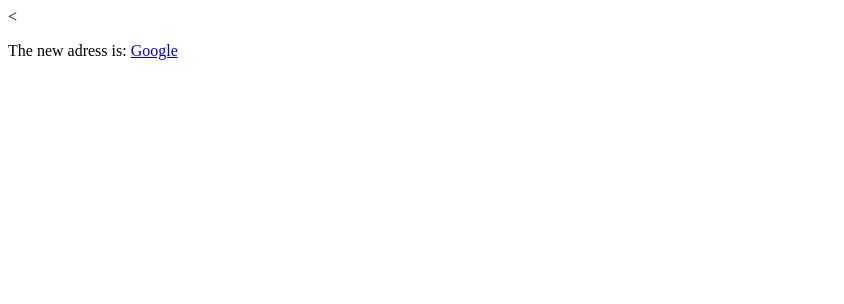
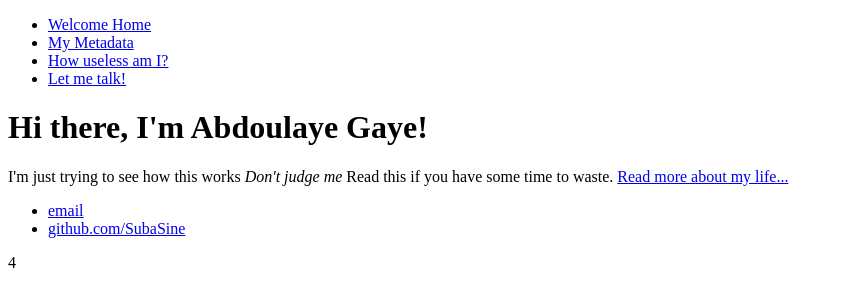
Before and after one commit to SubaSine/SubaSine.github.io, a plain HTML site: page index.html in a window 1280 px wide. Shown: the whole page, without its empty margins (0-844 px from the left). Drawn offline with Linux system fonts and the light colour scheme.

Commit message:
One commit

```diff
--- a/index.html
+++ b/index.html
@@ -1,12 +1,29 @@
-<<!DOCTYPE html>
-<html lang="en" dir="ltr">
-  <head>
-    <meta charset="utf-8">
-    <title></title>
-  </head>
-  <body>
-    <p>The new adress is: <a href="google.com">Google</a> </p>
-
-
-  </body>
+<!DOCTYPE html>
+<html>
+	<head>
+		<title>Abdoulaye Gaye, I know that I know</title>
+	</head>
+	<body>
+		<nav>
+    		<ul>
+        		<li><a href="/">Welcome Home</a></li>
+	        	<li><a href="/about">My Metadata</a></li>
+        		<li><a href="/cv">How useless am I?</a></li>
+        		<li><a href="/blog">Let me talk!</a></li>
+    		</ul>
+		</nav>
+		<div class="container">
+    		<div class="blurb">
+        		<h1>Hi there, I'm Abdoulaye Gaye!</h1>
+				<p>I'm just trying to see how this works <em>Don't judge me</em> Read this if you have some time to waste. <a href="/about">Read more about my life...</a></p>
+    		</div><!-- /.blurb -->
+		</div><!-- /.container -->
+		<footer>
+    		<ul>
+        		<li><a href="mailto:abadgayeb@gmail.com">email</a></li>
+        		<li><a href="https://github.com/SubaSine">github.com/SubaSine</a></li>
+			</ul>
+		</footer>
+	</body>
 </html>
+4
```
Also changed, not shown: 1 other file.
